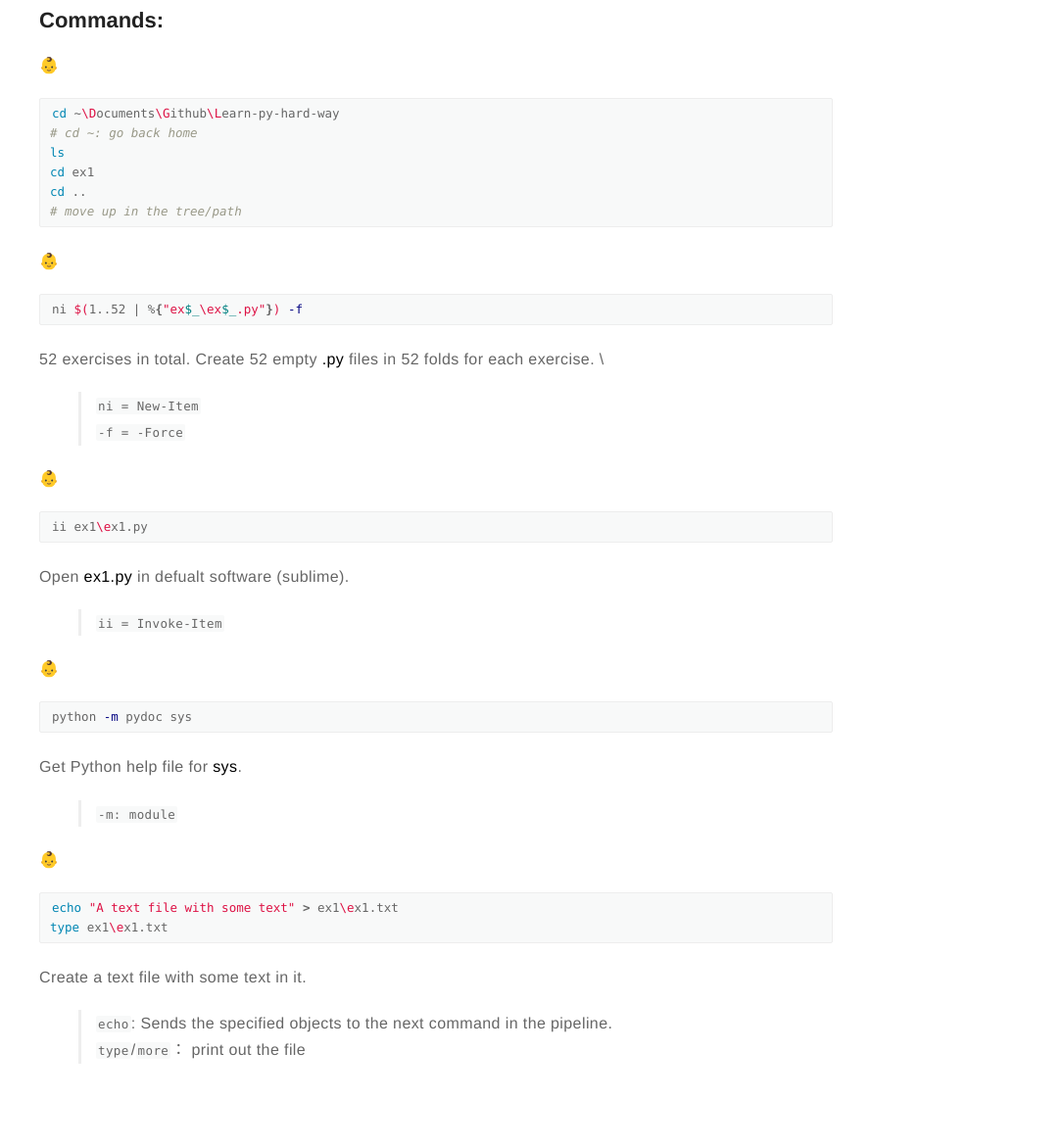
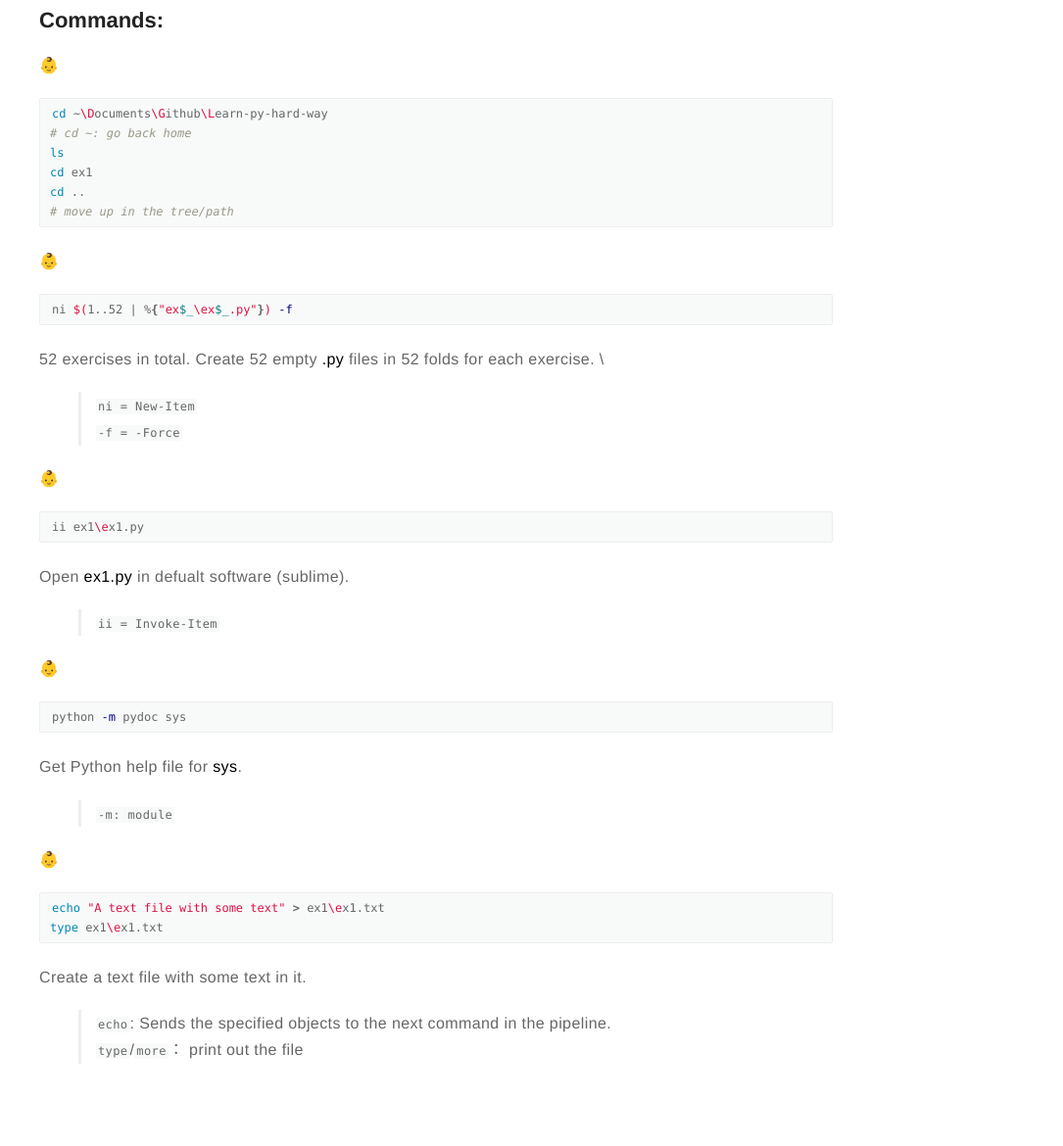
Before and after one commit to subaiwen/subaiwen.github.io, a Jekyll site: the page built from _posts/2019-7-7-powershell-for-python-learning.md, in a window 1280 px wide. Shown: the part 451-1621 px from the top of the page at 98% size, without its empty margins (195-1280 px from the left). Built offline with Jekyll 4.4.1, drawn with Linux system fonts in a browser that asks for light colours; comment, search, counter and statistics services are not loaded.

Commit message:
Update general.sass

```diff
--- a/_sass/base/general.sass
+++ b/_sass/base/general.sass
@@ -95,7 +95,7 @@
 tt
 	padding: 1px 2px
 	font-family: $fontMonospace
-	font-size: 12.5px
+	font-size: 12px
 	line-height: 20px
 	background: #F8F9F9
 	border-radius: 2px
```
